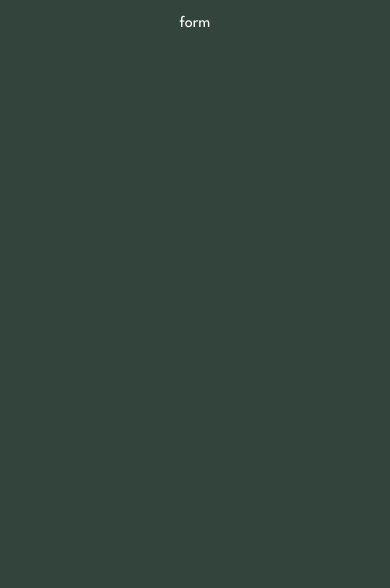
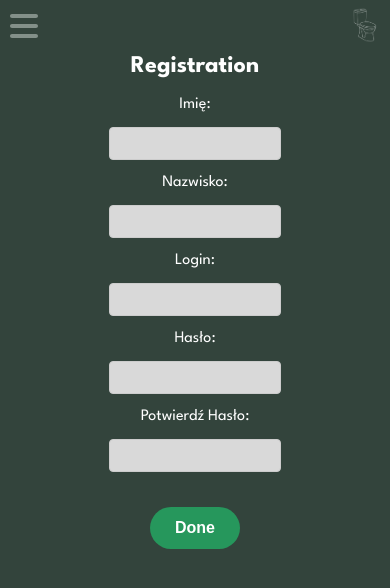
Before and after one commit to barbarakaluza/Toilet-app, a React (Create React App) app: page /registration in a window 390 px wide. Shown: the top 588 px of the page. Built offline with nearby package versions, Linux system fonts and the light colour scheme.

Commit message:
finished registration page

```diff
--- a/src/App.css
+++ b/src/App.css
@@ -173,11 +173,6 @@ body {
   font-size: 24px;
 }
 
-.opinion-form {
-  color: white;
-}
-
-
 .logosmall {
   position: absolute;
   top: 0;
@@ -187,6 +182,7 @@ body {
 }
 
 .opinion-form {
+  color: white;
   margin-top: 80px;
   display: flex;
   flex-direction: column;
@@ -208,7 +204,9 @@ input, textarea {
   color: #ffffff;
 }
 
+.registration-button,
 .opinion-button {
+  margin-top: 20px;
   border-radius: 50px;
   border: 0;
   padding: 12px;
@@ -220,4 +218,28 @@ input, textarea {
   font-size: 16px;
 }
 
+.registration-form {
+  display: flex;
+  flex-direction: column;
+  align-items: center;
 }
+
+.title-reg {
+  margin-top: 40px;
+}
+
+.label-reg {
+  display: block;
+  width: 60%;
+}
+
+.input-reg {
+  width: 90%;
+  padding: 8px;
+  margin-top: 4px;
+  border-radius: 4px;
+  margin: 15px;
+  margin-left: 8px;
+  margin-right: 8px;
+}
+}
--- a/src/components/Header/Header.js
+++ b/src/components/Header/Header.js
@@ -16,7 +16,7 @@ const Header = () => {
       <header className="header">
         <nav className={`nav ${isNavOpen ? 'open' : ''}`}>
           <ul className='nav-ul'>
-            <li className='nav-li'><a className="nav-link" href="/Home">Home</a></li>
+            <li className='nav-li'><a className="nav-link" href="/">Home</a></li>
             <li className='nav-li'><a className="nav-link" href="/Registration">Registration</a></li>
             <li className='nav-li'><Link className="nav-link" to="/YourOpinions">Your opinions</Link></li>
             <div className=' li-last'>
--- a/src/components/Registration/RegistrationButton.js
+++ b/src/components/Registration/RegistrationButton.js
@@ -0,0 +1,9 @@
+import React from "react";
+
+function RegistrationButton() {
+    return(
+        <button className="registration-button" type="submit">Done</button>
+    )
+}
+
+export default RegistrationButton;
--- a/src/components/Registration/RegistrationForm.js
+++ b/src/components/Registration/RegistrationForm.js
@@ -1,11 +1,89 @@
-import React from "react";
+import React, { useState } from 'react';
+
+import RegistrationButton from './RegistrationButton';
 
 function RegistrationForm() {
-    return (
-        <form>
-            <p>form</p>
-        </form>
-    )
+  const [formData, setFormData] = useState({
+    firstName: '',
+    lastName: '',
+    username: '',
+    password: '',
+    confirmPassword: ''
+  });
+
+  const handleChange = (e) => {
+    const { name, value } = e.target;
+    setFormData(prevState => ({
+      ...prevState,
+      [name]: value
+    }));
+  };
+
+  const handleSubmit = (e) => {
+    e.preventDefault();
+    // Tutaj możesz dodać logikę obsługi danych z formularza,
+    // np. walidację i wysłanie ich do serwera
+    console.log(formData);
+  };
+
+  return (
+    <div>
+      <h2 className='title-reg' >Registration</h2>
+      <form className='registration-form' onSubmit={handleSubmit}>
+        <label className='label-reg'>
+          Imię:
+          <input class='input-reg'
+            type="text"
+            name="firstName"
+            value={formData.firstName}
+            onChange={handleChange}
+            required
+          />
+        </label>
+        <label className='label-reg'>
+          Nazwisko:
+          <input class='input-reg'
+            type="text"
+            name="lastName"
+            value={formData.lastName}
+            onChange={handleChange}
+            required
+          />
+        </label>
+        <label className='label-reg'>
+          Login:
+          <input class='input-reg'
+            type="text"
+            name="username"
+            value={formData.username}
+            onChange={handleChange}
+            required
+          />
+        </label>
+        <label className='label-reg'>
+          Hasło:
+          <input class='input-reg'
+            type="password"
+            name="password"
+            value={formData.password}
+            onChange={handleChange}
+            required
+          />
+        </label>
+        <label className='label-reg'>
+          Potwierdź Hasło:
+          <input class='input-reg'
+            type="password"
+            name="confirmPassword"
+            value={formData.confirmPassword}
+            onChange={handleChange}
+            required
+          />
+        </label>
+        <RegistrationButton />
+      </form>
+    </div>
+  );
 }
 
 export default RegistrationForm;
--- a/src/pages/Registration.js
+++ b/src/pages/Registration.js
@@ -1,10 +1,14 @@
 import React from "react";
 
+import Header from "../components/Header/Header";
 import RegistrationForm from "../components/Registration/RegistrationForm";
 
 function Registration() {
     return (
+        <div className='registration'>
+        <Header/>
         <RegistrationForm/>
+        </div>
     );
 }
 
```
